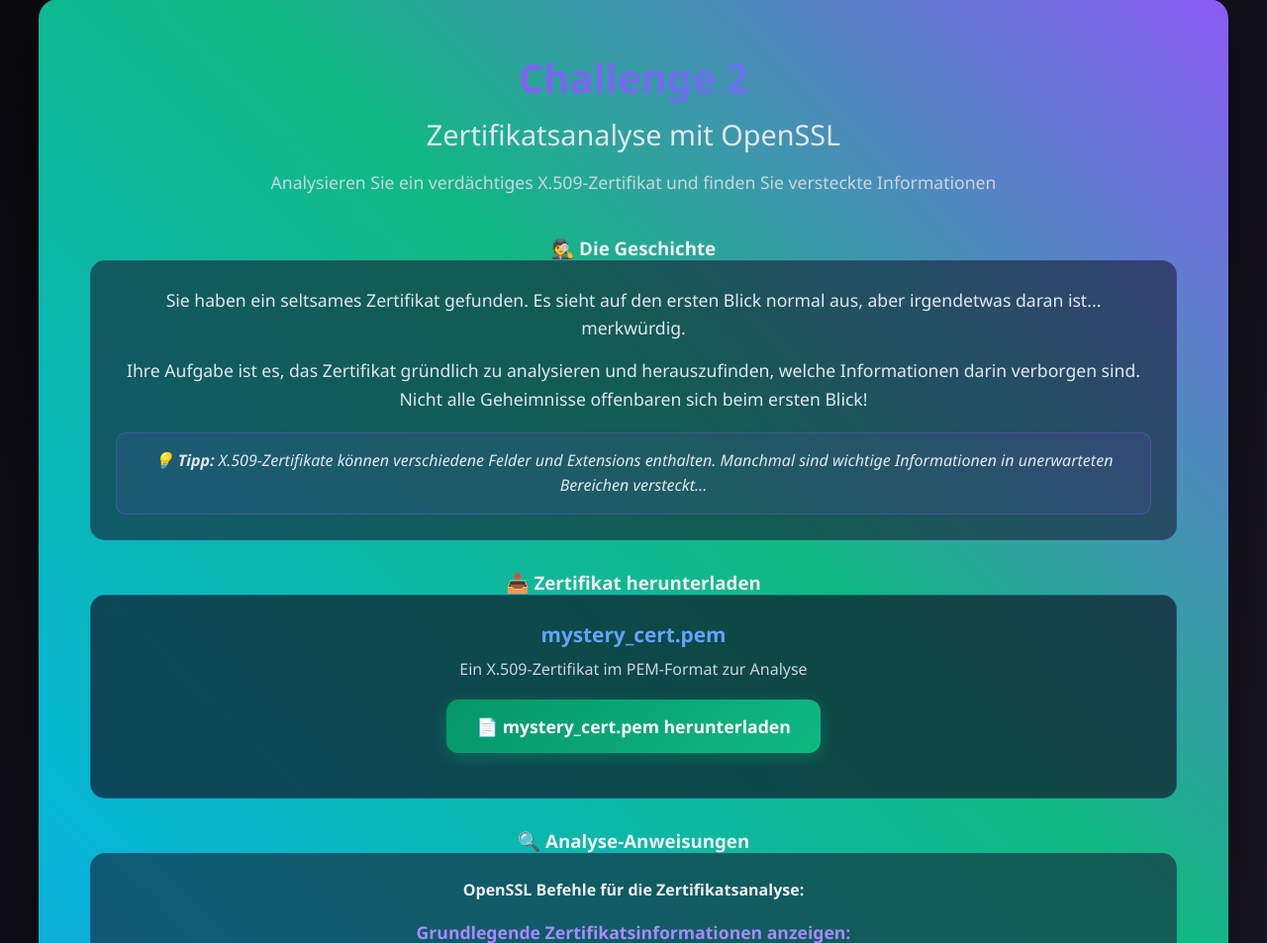
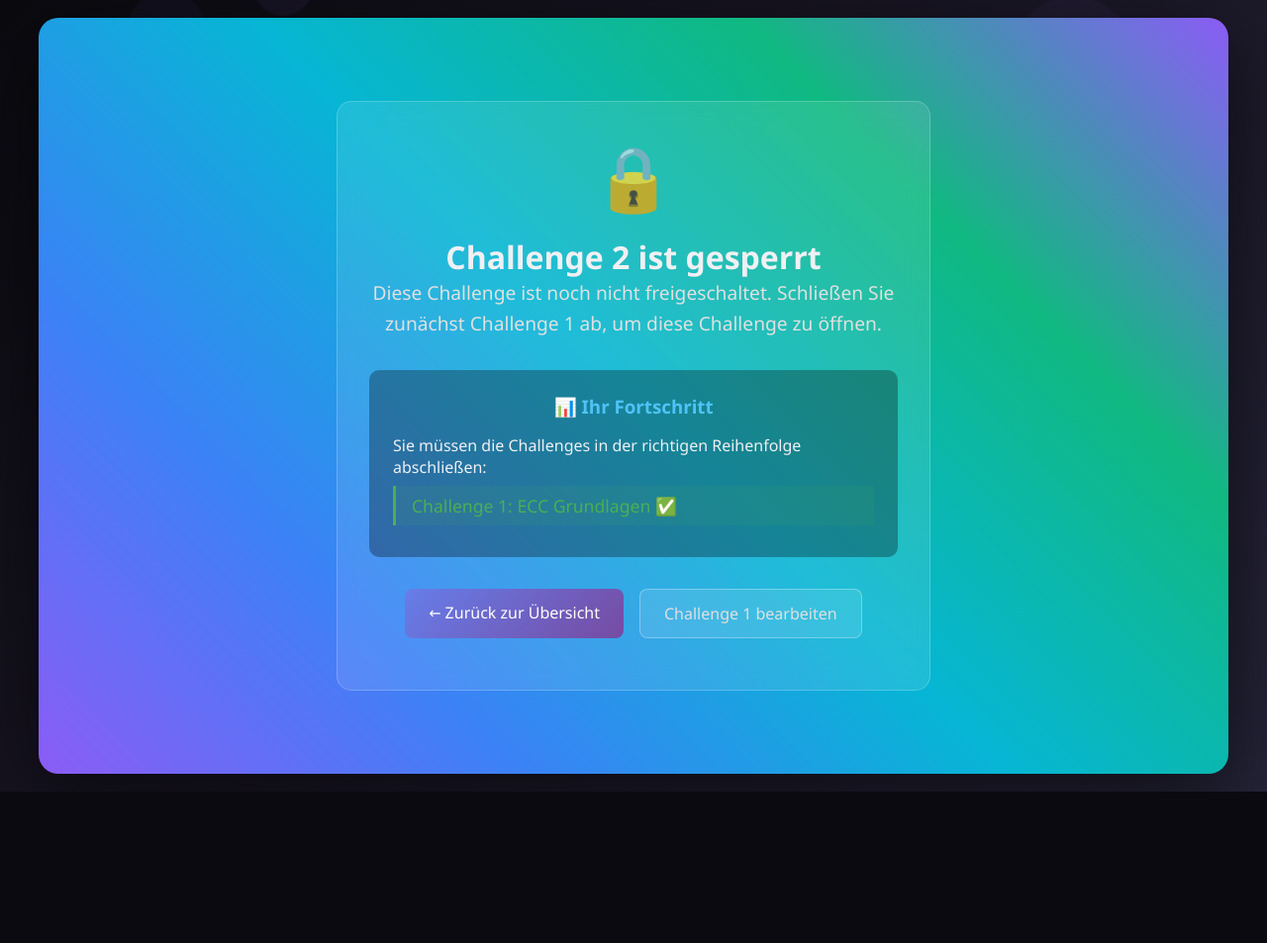
Before and after one commit to crnnr/SS25-Kryptologie2, a Flask app: page /challenge2 in a window 1280 px wide. Shown: the top 953 px of the page at 99% size. After the commit the page ends 800 px from the top, so only its background shows below. Run offline with Flask 3, Linux system fonts and the light colour scheme.

Commit message:
add sessionmanagement for challenge progress

```diff
--- a/curveball-ctf/webserver/server.py
+++ b/curveball-ctf/webserver/server.py
@@ -1,8 +1,37 @@
-from flask import Flask, render_template, request, jsonify, send_from_directory
+from flask import Flask, render_template, request, jsonify, send_from_directory, session
 import os
 
 app = Flask(__name__)
 app.secret_key = 'curveball_ctf_secret_key_for_session_management_2025'  # Für Session-Management
+
+# Challenge-Fortschritt verwalten
+def get_completed_challenges():
+    """Gibt die Liste der abgeschlossenen Challenges zurück"""
+    return session.get('completed_challenges', [])
+
+def mark_challenge_completed(challenge_number):
+    """Markiert eine Challenge als abgeschlossen"""
+    completed = get_completed_challenges()
+    if challenge_number not in completed:
+        completed.append(challenge_number)
+        session['completed_challenges'] = completed
+
+def is_challenge_unlocked(challenge_number):
+    """Prüft, ob eine Challenge freigeschaltet ist"""
+    if challenge_number == 1:
+        return True  # Challenge 1 ist immer freigeschaltet
+
+    completed = get_completed_challenges()
+    # Challenge N ist freigeschaltet, wenn Challenge N-1 abgeschlossen ist
+    return (challenge_number - 1) in completed
+
+def get_challenge_status():
+    """Gibt den Status aller Challenges zurück"""
+    completed = get_completed_challenges()
+    return {
+        'completed': completed,
+        'unlocked': [i for i in range(1, 5) if is_challenge_unlocked(i)]
+    }
 
 # Add security headers
 @app.after_request
@@ -17,7 +46,8 @@ def after_request(response):
 @app.route('/')
 def index():
     """Hauptseite mit Curveball-Einführung und Challenge-Übersicht"""
-    return render_template('index.html')
+    challenge_status = get_challenge_status()
+    return render_template('index.html', challenge_status=challenge_status)
 
 @app.route('/introduction')
 def introduction():
@@ -73,22 +103,61 @@ def markdown_to_html(markdown_text):
 @app.route('/challenge1')
 def challenge1():
     """Challenge 1: ECC Grundlagen - Punktmultiplikation"""
+    if not is_challenge_unlocked(1):
+        return render_template('challenge_locked.html', challenge_number=1)
     return render_template('challenge1.html')
 
 @app.route('/challenge2')
 def challenge2():
     """Challenge 2: Zertifikatsanalyse mit OpenSSL"""
+    if not is_challenge_unlocked(2):
+        return render_template('challenge_locked.html', challenge_number=2)
     return render_template('challenge2.html')
 
 @app.route('/challenge3')
 def challenge3():
     """Challenge 3: Curveball Exploit Simulation"""
+    if not is_challenge_unlocked(3):
+        return render_template('challenge_locked.html', challenge_number=3)
     return render_template('challenge3.html')
 
 @app.route('/challenge4')
 def challenge4():
     """Challenge 4: Kurvenparameter & Signaturvalidierung"""
+    if not is_challenge_unlocked(4):
+        return render_template('challenge_locked.html', challenge_number=4)
     return render_template('challenge4.html')
+
+@app.route('/api/complete_challenge/<int:challenge_number>', methods=['POST'])
+def complete_challenge(challenge_number):
+    """API-Endpoint zum Markieren einer Challenge als abgeschlossen"""
+    if challenge_number < 1 or challenge_number > 4:
+        return jsonify({'error': 'Invalid challenge number'}), 400
+
+    if not is_challenge_unlocked(challenge_number):
+        return jsonify({'error': 'Challenge is not unlocked'}), 403
+
+    mark_challenge_completed(challenge_number)
+    return jsonify({
+        'success': True,
+        'message': f'Challenge {challenge_number} completed!',
+        'status': get_challenge_status()
+    })
+
+@app.route('/api/challenge_status')
+def challenge_status_api():
+    """API-Endpoint für Challenge-Status"""
+    return jsonify(get_challenge_status())
+
+@app.route('/api/reset_progress', methods=['POST'])
+def reset_progress():
+    """API-Endpoint zum Zurücksetzen des Fortschritts (für Debugging)"""
+    session['completed_challenges'] = []
+    return jsonify({
+        'success': True,
+        'message': 'Progress reset',
+        'status': get_challenge_status()
+    })
 
 @app.route('/downloads/<filename>')
 def download_file(filename):
--- a/curveball-ctf/webserver/static/js/challenge1.js
+++ b/curveball-ctf/webserver/static/js/challenge1.js
@@ -172,6 +172,11 @@ function check7G() {
         setTimeout(() => {
             document.getElementById('successSection').style.display = 'block';
             document.getElementById('successSection').scrollIntoView({ behavior: 'smooth' });
+
+            // Mark challenge as completed
+            if (typeof markChallengeCompleted === 'function') {
+                markChallengeCompleted(1);
+            }
         }, 1000);
     } else {
         feedback.innerHTML = '<span class="error">❌ Nicht korrekt. Addieren Sie 6G + 1G.</span>';
--- a/curveball-ctf/webserver/static/js/challenge2.js
+++ b/curveball-ctf/webserver/static/js/challenge2.js
@@ -88,6 +88,11 @@ function showSuccess() {
     // Erfolg im Local Storage speichern
     localStorage.setItem('challenge2_completed', 'true');
     localStorage.setItem('challenge2_completion_time', new Date().toISOString());
+
+    // Mark challenge as completed
+    if (typeof markChallengeCompleted === 'function') {
+        markChallengeCompleted(2);
+    }
 }
 
 /**
--- a/curveball-ctf/webserver/static/js/challenge3.js
+++ b/curveball-ctf/webserver/static/js/challenge3.js
@@ -708,6 +708,11 @@ function showFinalSuccess(container) {
     // Erfolg speichern
     localStorage.setItem('challenge3_completed', 'true');
     localStorage.setItem('all_challenges_completed', 'true');
+
+    // Mark challenge as completed
+    if (typeof markChallengeCompleted === 'function') {
+        markChallengeCompleted(3);
+    }
 }
 
 /**
--- a/curveball-ctf/webserver/static/js/challenge4.js
+++ b/curveball-ctf/webserver/static/js/challenge4.js
@@ -705,6 +705,11 @@ function showFinalSuccess(container) {
     localStorage.setItem('challenge4_completed', 'true');
     localStorage.setItem('curveball_master', 'true');
     localStorage.setItem('final_completion_time', new Date().toISOString());
+
+    // Mark challenge as completed
+    if (typeof markChallengeCompleted === 'function') {
+        markChallengeCompleted(4);
+    }
 }
 
 /**
--- a/curveball-ctf/webserver/templates/challenge1.html
+++ b/curveball-ctf/webserver/templates/challenge1.html
@@ -325,6 +325,7 @@
       </div>
     </div>
 
+    <script src="{{ url_for('static', filename='js/progress.js') }}"></script>
     <script src="{{ url_for('static', filename='js/challenge1.js') }}"></script>
   </body>
 </html>
--- a/curveball-ctf/webserver/templates/challenge2.html
+++ b/curveball-ctf/webserver/templates/challenge2.html
@@ -275,5 +275,7 @@
         });
     });
     </script>
+    <script src="{{ url_for('static', filename='js/progress.js') }}"></script>
+    <script src="{{ url_for('static', filename='js/challenge2.js') }}"></script>
   </body>
 </html>
--- a/curveball-ctf/webserver/templates/challenge3.html
+++ b/curveball-ctf/webserver/templates/challenge3.html
@@ -454,6 +454,7 @@
       </div>
     </div>
 
+    <script src="{{ url_for('static', filename='js/progress.js') }}"></script>
     <script src="{{ url_for('static', filename='js/challenge3.js') }}"></script>
 
     <!-- Add download debugging script -->
--- a/curveball-ctf/webserver/templates/challenge4.html
+++ b/curveball-ctf/webserver/templates/challenge4.html
@@ -654,6 +654,7 @@
       </div>
     </div>
 
+    <script src="{{ url_for('static', filename='js/progress.js') }}"></script>
     <script src="{{ url_for('static', filename='js/challenge4.js') }}"></script>
 
     <!-- Add download debugging script -->
--- /dev/null
+++ b/curveball-ctf/webserver/templates/challenge_locked.html
@@ -0,0 +1,170 @@
+<!DOCTYPE html>
+<html lang="de">
+  <head>
+    <meta charset="UTF-8" />
+    <meta name="viewport" content="width=device-width, initial-scale=1.0" />
+    <title>Challenge {{ challenge_number }} - Gesperrt | Curveball CTF</title>
+    <link
+      rel="stylesheet"
+      href="{{ url_for('static', filename='css/style.css') }}"
+    />
+  </head>
+  <body>
+    <div class="background-particles">
+      <div class="particle"></div>
+      <div class="particle"></div>
+      <div class="particle"></div>
+      <div class="particle"></div>
+    </div>
+
+    <div class="container">
+      <div class="locked-challenge">
+        <div class="lock-icon">🔒</div>
+        <h1>Challenge {{ challenge_number }} ist gesperrt</h1>
+        <p class="lock-message">
+          Diese Challenge ist noch nicht freigeschaltet. Schließen Sie zunächst
+          Challenge {{ challenge_number - 1 }} ab, um diese Challenge zu öffnen.
+        </p>
+
+        <div class="progress-info">
+          <h3>📊 Ihr Fortschritt</h3>
+          <div class="progress-details">
+            <p>Sie müssen die Challenges in der richtigen Reihenfolge abschließen:</p>
+            <ol class="challenge-progress-list">
+              <li class="completed">Challenge 1: ECC Grundlagen ✅</li>
+              {% if challenge_number > 2 %}
+              <li class="{% if challenge_number > 3 %}completed{% else %}current{% endif %}">
+                Challenge 2: Zertifikatsanalyse
+                {% if challenge_number > 3 %}✅{% else %}⏳{% endif %}
+              </li>
+              {% endif %}
+              {% if challenge_number > 3 %}
+              <li class="current">Challenge 3: Curveball Exploit ⏳</li>
+              {% endif %}
+              {% if challenge_number == 4 %}
+              <li class="locked">Challenge 4: Kurvenparameter 🔒</li>
+              {% endif %}
+            </ol>
+          </div>
+        </div>
+
+        <div class="action-buttons">
+          <a href="/" class="btn btn-primary">
+            ← Zurück zur Übersicht
+          </a>
+          {% if challenge_number > 1 %}
+          <a href="/challenge{{ challenge_number - 1 }}" class="btn btn-secondary">
+            Challenge {{ challenge_number - 1 }} bearbeiten
+          </a>
+          {% endif %}
+        </div>
+      </div>
+    </div>
+
+    <style>
+      .locked-challenge {
+        text-align: center;
+        max-width: 600px;
+        margin: 2rem auto;
+        padding: 2rem;
+        background: rgba(255, 255, 255, 0.1);
+        border-radius: 15px;
+        backdrop-filter: blur(10px);
+        border: 1px solid rgba(255, 255, 255, 0.2);
+      }
+
+      .lock-icon {
+        font-size: 4rem;
+        margin-bottom: 1rem;
+        opacity: 0.8;
+      }
+
+      .lock-message {
+        font-size: 1.2rem;
+        margin-bottom: 2rem;
+        color: #e0e0e0;
+        line-height: 1.6;
+      }
+
+      .progress-info {
+        background: rgba(0, 0, 0, 0.3);
+        border-radius: 10px;
+        padding: 1.5rem;
+        margin: 2rem 0;
+        text-align: left;
+      }
+
+      .progress-info h3 {
+        margin-bottom: 1rem;
+        color: #4fc3f7;
+        text-align: center;
+      }
+
+      .challenge-progress-list {
+        list-style: none;
+        padding: 0;
+      }
+
+      .challenge-progress-list li {
+        padding: 0.5rem 0;
+        font-size: 1.1rem;
+        border-left: 3px solid transparent;
+        padding-left: 1rem;
+        margin: 0.5rem 0;
+      }
+
+      .challenge-progress-list li.completed {
+        color: #4caf50;
+        border-left-color: #4caf50;
+        background: rgba(76, 175, 80, 0.1);
+      }
+
+      .challenge-progress-list li.current {
+        color: #ff9800;
+        border-left-color: #ff9800;
+        background: rgba(255, 152, 0, 0.1);
+      }
+
+      .challenge-progress-list li.locked {
+        color: #757575;
+        border-left-color: #757575;
+        background: rgba(117, 117, 117, 0.1);
+      }
+
+      .action-buttons {
+        display: flex;
+        gap: 1rem;
+        justify-content: center;
+        flex-wrap: wrap;
+        margin-top: 2rem;
+      }
+
+      .btn {
+        padding: 0.8rem 1.5rem;
+        border-radius: 8px;
+        text-decoration: none;
+        font-weight: 500;
+        transition: all 0.3s ease;
+        border: none;
+        cursor: pointer;
+        display: inline-block;
+      }
+
+      .btn-primary {
+        background: linear-gradient(135deg, #667eea 0%, #764ba2 100%);
+        color: white;
+      }
+
+      .btn-secondary {
+        background: rgba(255, 255, 255, 0.1);
+        color: #e0e0e0;
+        border: 1px solid rgba(255, 255, 255, 0.3);
+      }
+
+      .btn:hover {
+        transform: translateY(-2px);
+        box-shadow: 0 8px 20px rgba(0, 0, 0, 0.3);
+      }
+    </style>
+  </body>
+</html>
--- a/curveball-ctf/webserver/templates/introduction.html
+++ b/curveball-ctf/webserver/templates/introduction.html
@@ -283,7 +283,7 @@
         </div>
 
         <div style="text-align: center; margin-top: 50px; padding-top: 30px; border-top: 1px solid rgba(255, 255, 255, 0.1);">
-            <a href="/" class="back-button">🎮 Zur interaktiven Challenge</a>
+            <a href="/" class="back-button">🏠 Übersicht</a>
         </div>
     </div>
 
```
Also changed, not shown: curveball-ctf/webserver/static/css/style.css (+79 -0 lines), curveball-ctf/webserver/static/js/progress.js (added, +296 -0 lines), curveball-ctf/webserver/templates/index.html (+40 -4 lines).
